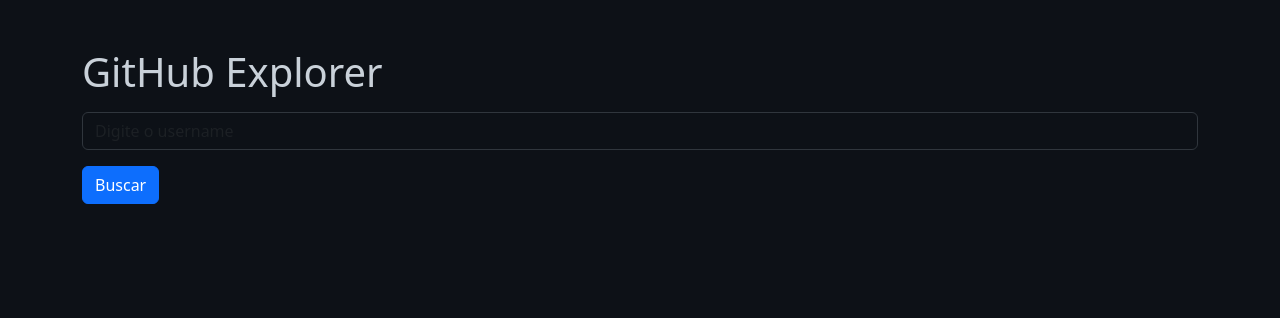
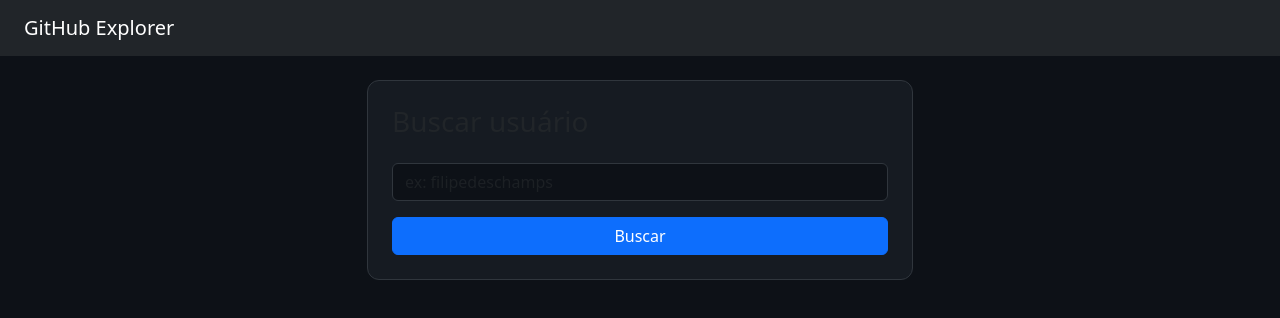
Before and after one commit to evertoncruz/github-explorer-code-group, a React (Vite) app: page / in a window 1280 px wide. Shown: the top 318 px of the page. Built offline with nearby package versions, Linux system fonts and the light colour scheme; no server answers.

Commit message:
updated home page style

```diff
--- a/src/pages/HomePage.tsx
+++ b/src/pages/HomePage.tsx
@@ -1,5 +1,6 @@
 import { useState } from "react"
 import { useNavigate } from "react-router-dom"
+import { Layout } from "../components/Layout"
 
 export default function HomePage() {
   const [username, setUsername] = useState('')
@@ -11,17 +12,25 @@
   }
 
   return (
-    <div className="container mt-5">
-      <h1>GitHub Explorer</h1>
-      <form onSubmit={handleSubmit} className="mt-3">
+    <Layout>
+      <div className="row justify-content-center">
+        <div className="col-md-6">
+          <div className="card p-4">
+            <h3>Buscar usuário</h3>
+            <form onSubmit={handleSubmit}>
               <input
-          className="form-control"
-          placeholder="Digite o username"
+                className="form-control mt-3"
+                placeholder="ex: filipedeschamps"
                 value={username}
                 onChange={(e) => setUsername(e.target.value)}
               />
-        <button className="btn btn-primary mt-3">Buscar</button>
+              <button className="btn btn-primary mt-3 w-100">
+                Buscar
+              </button>
             </form>
           </div>
+        </div>
+      </div>
+    </Layout>
   )
 }
```
Lines whose indentation alone changed are shown as unchanged.
